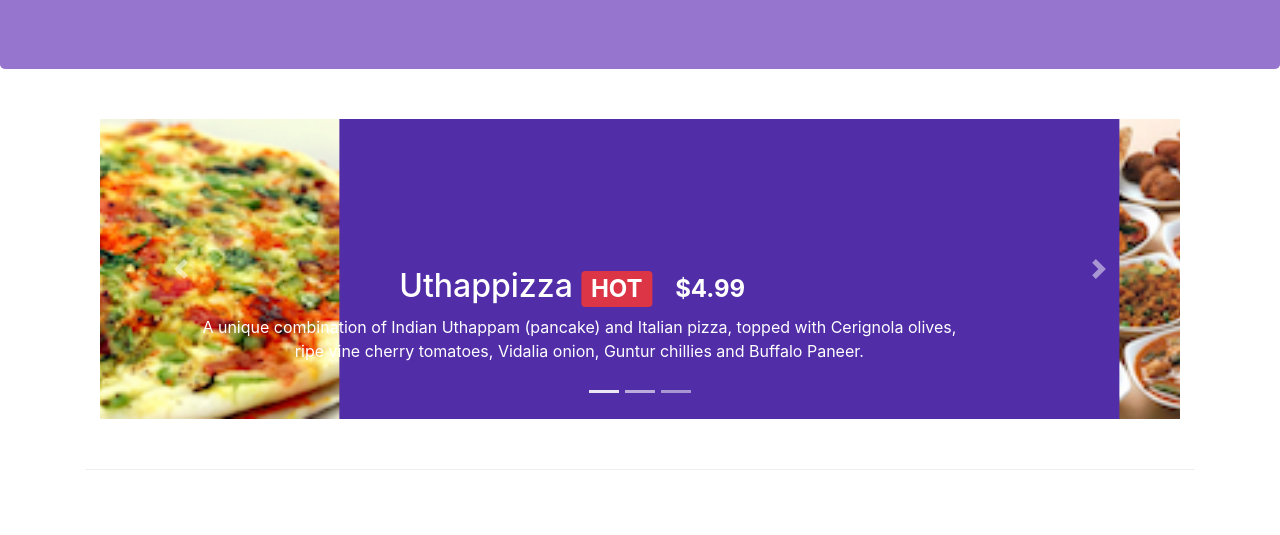
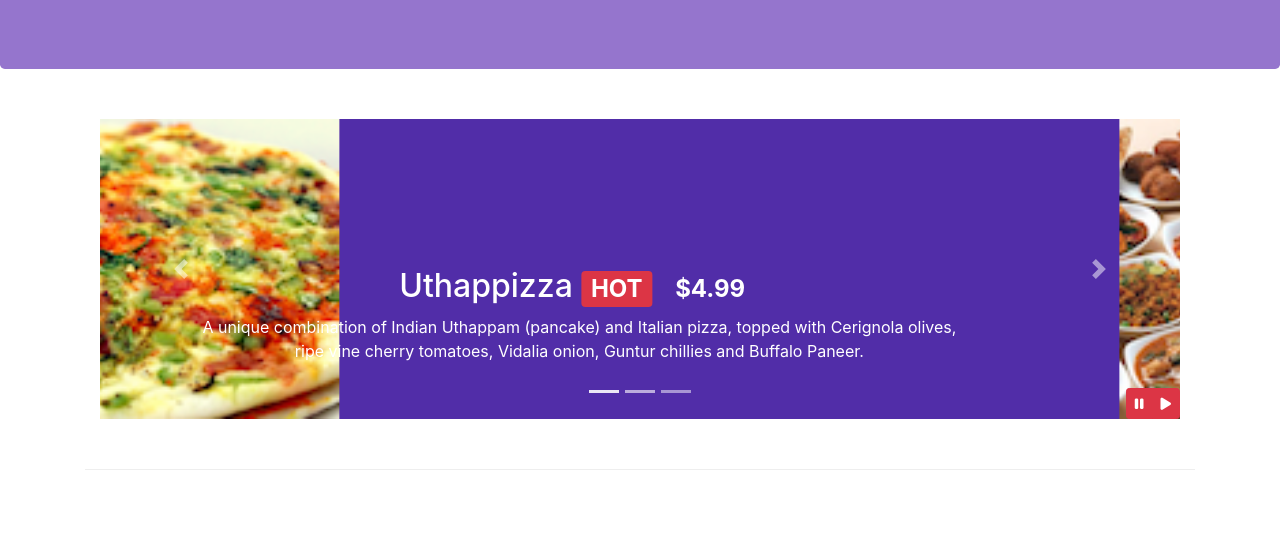
Before and after one commit to TabishShafi/bootstrap, a website: page index.html in a window 1280 px wide. Shown: the part 265-800 px from the top of the page. Drawn offline with nearby package versions, Linux system fonts and the light colour scheme.

Commit message:
Bootstrap Jquery

```diff
--- a/Css/styles.css
+++ b/Css/styles.css
@@ -63,3 +63,9 @@ body {
     left: 0;
     min-height: 300px;
 }
+#carouselButton {
+    right:0px;
+    position: absolute;
+    bottom: 0px;
+    z-index: 1;
+}
--- a/index.html
+++ b/index.html
@@ -246,6 +246,14 @@
                     <a class="carousel-control-next" href="#mycarousel" role="button" data-slide="next">
                         <span class="carousel-control-next-icon"></span>
                     </a>
+                        <div class=" btn-group" id="carouselButton">
+                            <button class=" btn btn-danger btn-sm" id="pauseButton">
+                                <span class=" fa fa-pause"></span>
+                            </button>
+                            <button class=" btn btn-danger btn-sm" id="playButton">
+                                <span class=" fa fa-play"></span>
+                            </button>
+                        </div>
                 </div>
             </div>
         </div>
@@ -358,7 +366,17 @@
     <script src="node_modules/popper.js/dist/umd/popper.min.js"></script>
     <script src="node_modules/bootstrap/dist/js/bootstrap.min.js"></script>
 
-
+    <script>
+        $(document).ready(function(){
+            $("#mycarousel").carousel( { interval: 2000 } );
+            $("#pauseButton").click(function(){
+                $("#mycarousel").carousel('pause');
+            });
+            $("#playButton").click(function(){
+                $("#mycarousel").carousel('cycle');
+            });
+        });
+    </script>
 
 </body>
 
```
Also changed, not shown: 2 other files.
